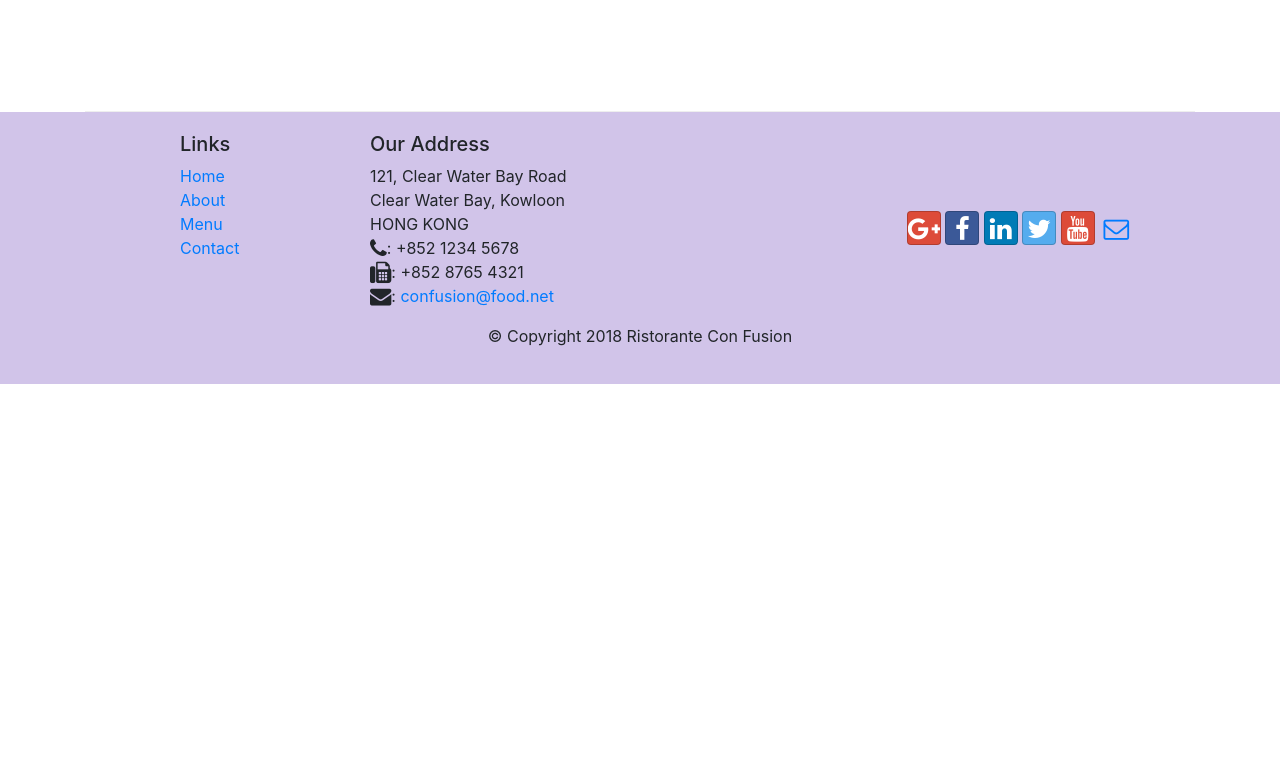
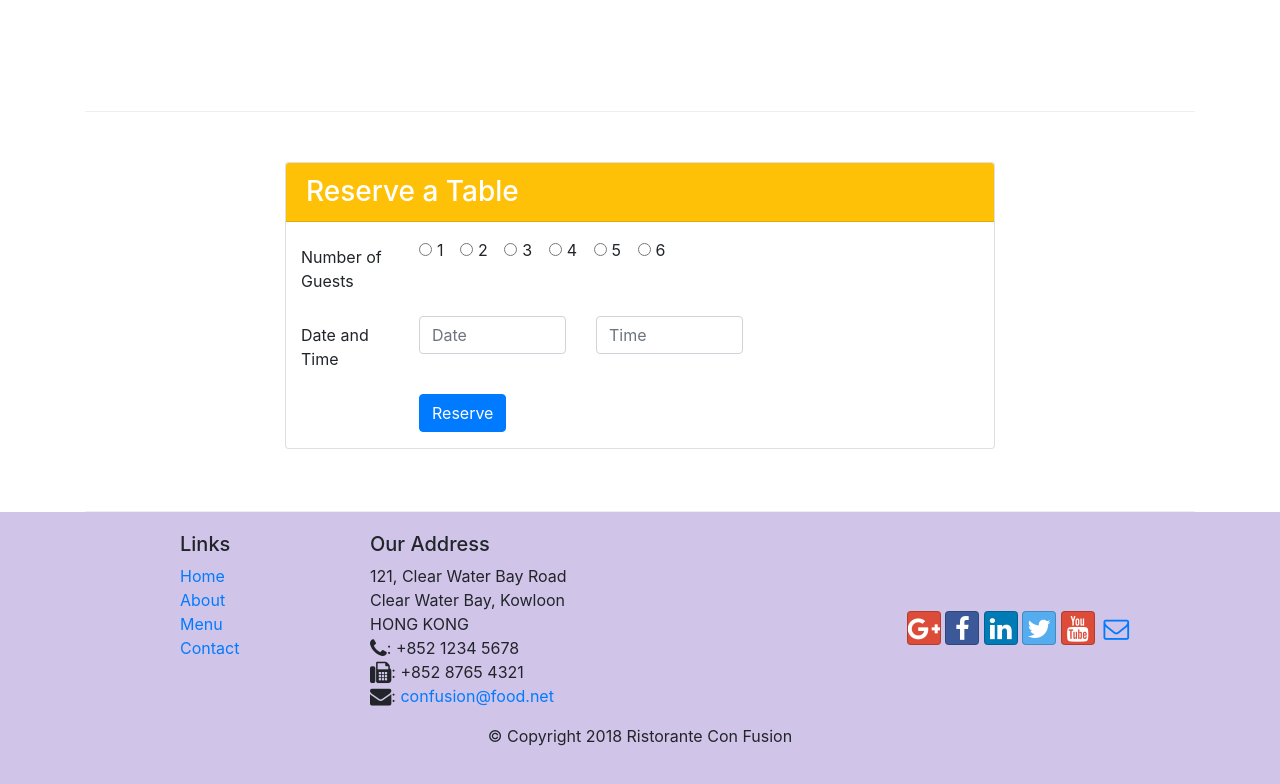
Before and after one commit to vaibhavshaw/Bootstrap-4, a website: page index.html in a window 1280 px wide. Shown: the part 1372-2156 px from the top of the page. Before the commit the page ends 1756 px from the top, so only its background shows below. Drawn offline with nearby package versions, Linux system fonts and the light colour scheme.

Commit message:
assignment-2

```diff
--- a/index.html
+++ b/index.html
@@ -77,8 +77,15 @@
               your culinary senses!
             </p>
           </div>
-          <div class="col-12 col-sm align-self-center">
-            <img src="img\logo.png" class="img-fluid" height=" " width=" " />
+          <div class="col-12 col-sm-3 align-self-center">
+            <img src="img\logo.png" class="img-fluid" />
+          </div>
+          <div class="col-12 col-sm-3 align-self-center">
+            <a href="#self-scroll" class="btn btn-block">
+              <button type="button" class="btn btn-warning btn-block">
+                Reserve Table
+              </button>
+            </a>
           </div>
         </div>
       </div>
@@ -101,7 +108,7 @@
                 Uthappizza <span class="badge badge-danger">HOT</span>
                 <span class="badge badge-pill badge-secondary">$4.99</span>
               </h2>
-              <p>
+              <p class="d-none d-sm-block">
                 A unique combination of Indian Uthappam (pancake) and Italian
                 pizza, topped with Cerignola olives, ripe vine cherry tomatoes,
                 Vidalia onion, Guntur chillies and Buffalo Paneer.
@@ -116,13 +123,23 @@
           <h3>This Month's Promotions</h3>
         </div>
         <div class="col col-sm col-md">
-          <h2>Weekend Grand Buffet</h2>
-          <p>
-            Featuring mouthwatering combinations with a choice of five different
-            salads, six enticing appetizers, six main entrees and five choicest
-            desserts. Free flowing bubbly and soft drinks. All for just $19.99
-            per person
-          </p>
+          <div class="media">
+            <div class="media-body">
+              <h2 class="mt-0">
+                Weekend Grand Buffet <span class="badge badge-danger">NEW</span>
+              </h2>
+              <p class="d-none d-sm-block">
+                Featuring mouthwatering combinations with a choice of five
+                different salads, six enticing appetizers, six main entrees and
+                five choicest desserts. Free flowing bubbly and soft drinks. All
+                for just $19.99 per person
+              </p>
+            </div>
+            <img
+              class="d-flex ml-3 img-thumbnail align-self-center"
+              src="img\buffet.png"
+            />
+          </div>
         </div>
       </div>
 
@@ -136,16 +153,141 @@
               class="d-flex mr-3 img-thumbnail align-self-center"
               src="img\alberto.png"
             />
-            <div class="media=body">
+            <div class="media-body">
               <h2 class="mt-0">Alberto Somayya</h2>
               <h4>Executive Chef</h4>
-              <p>
+              <p class="d-none d-sm-block">
                 Award winning three-star Michelin chef with wide International
                 experience having worked closely with whos-who in the culinary
                 world, he specializes in creating mouthwatering Indo-Italian
                 fusion experiences.
               </p>
             </div>
+          </div>
+        </div>
+      </div>
+      <div class="row row-content" id="self-scroll">
+        <div class="col-12 col-sm-8 offset-sm-2">
+          <div class="card">
+            <h3 class="card-header bg-warning text-white">Reserve a Table</h3>
+            <form>
+              <div class="container">
+                <div class="form-group row mt-3">
+                  <label
+                    for="numberofguests"
+                    class="col-12 col-sm-2 col-form-label"
+                    >Number of Guests</label
+                  >
+                  <div class="col-12 col-sm-10">
+                    <div class="form-check form-check-inline">
+                      <input
+                        class="form-check-input"
+                        type="radio"
+                        name="inlineRadioOptions"
+                        id="inlineRadio1"
+                        value=""
+                      />
+                      <label class="form-check-label" for="inlineRadio1">
+                        1</label
+                      >
+                    </div>
+                    <div class="form-check form-check-inline">
+                      <input
+                        class="form-check-input"
+                        type="radio"
+                        name="inlineRadioOptions"
+                        id="inlineRadio2"
+                        value=""
+                      />
+                      <label class="form-check-label" for="inlineRadio2">
+                        2</label
+                      >
+                    </div>
+                    <div class="form-check form-check-inline">
+                      <input
+                        class="form-check-input"
+                        type="radio"
+                        name="inlineRadioOptions"
+                        id="inlineRadio3"
+                        value=""
+                      />
+                      <label class="form-check-label" for="inlineRadio3">
+                        3</label
+                      >
+                    </div>
+                    <div class="form-check form-check-inline">
+                      <input
+                        class="form-check-input"
+                        type="radio"
+                        name="inlineRadioOptions"
+                        id="inlineRadio4"
+                        value=""
+                      />
+                      <label class="form-check-label" for="inlineRadio4">
+                        4</label
+                      >
+                    </div>
+                    <div class="form-check form-check-inline">
+                      <input
+                        class="form-check-input"
+                        type="radio"
+                        name="inlineRadioOptions"
+                        id="inlineRadio5"
+                        value=""
+                      />
+                      <label class="form-check-label" for="inlineRadio5">
+                        5</label
+                      >
+                    </div>
+                    <div class="form-check form-check-inline">
+                      <input
+                        class="form-check-input"
+                        type="radio"
+                        name="inlineRadioOptions"
+                        id="inlineRadio3"
+                        value=""
+                      />
+                      <label class="form-check-label" for="inlineRadio6">
+                        6</label
+                      >
+                    </div>
+                  </div>
+                </div>
+
+                <div class="form-group row">
+                  <label
+                    for="dateandtime"
+                    class="col-12 col-sm-2 col-form-label"
+                    >Date and Time</label
+                  >
+                  <div class="col-12 col-sm-3">
+                    <input
+                      type="text"
+                      class="form-control"
+                      id="date"
+                      name="date"
+                      placeholder="Date"
+                    />
+                  </div>
+                  <div class="col-12 col-sm-3">
+                    <input
+                      type="text"
+                      class="form-control"
+                      id="time"
+                      name="time"
+                      placeholder="Time"
+                    />
+                  </div>
+                </div>
+                <div class="form-group row">
+                  <div class="offset-sm-2 col-3">
+                    <button type="submit" class="btn btn-primary">
+                      Reserve
+                    </button>
+                  </div>
+                </div>
+              </div>
+            </form>
           </div>
         </div>
       </div>
```
Also changed, not shown: aboutus.html (+1 -1 lines), contactus.html (+1 -1 lines).
